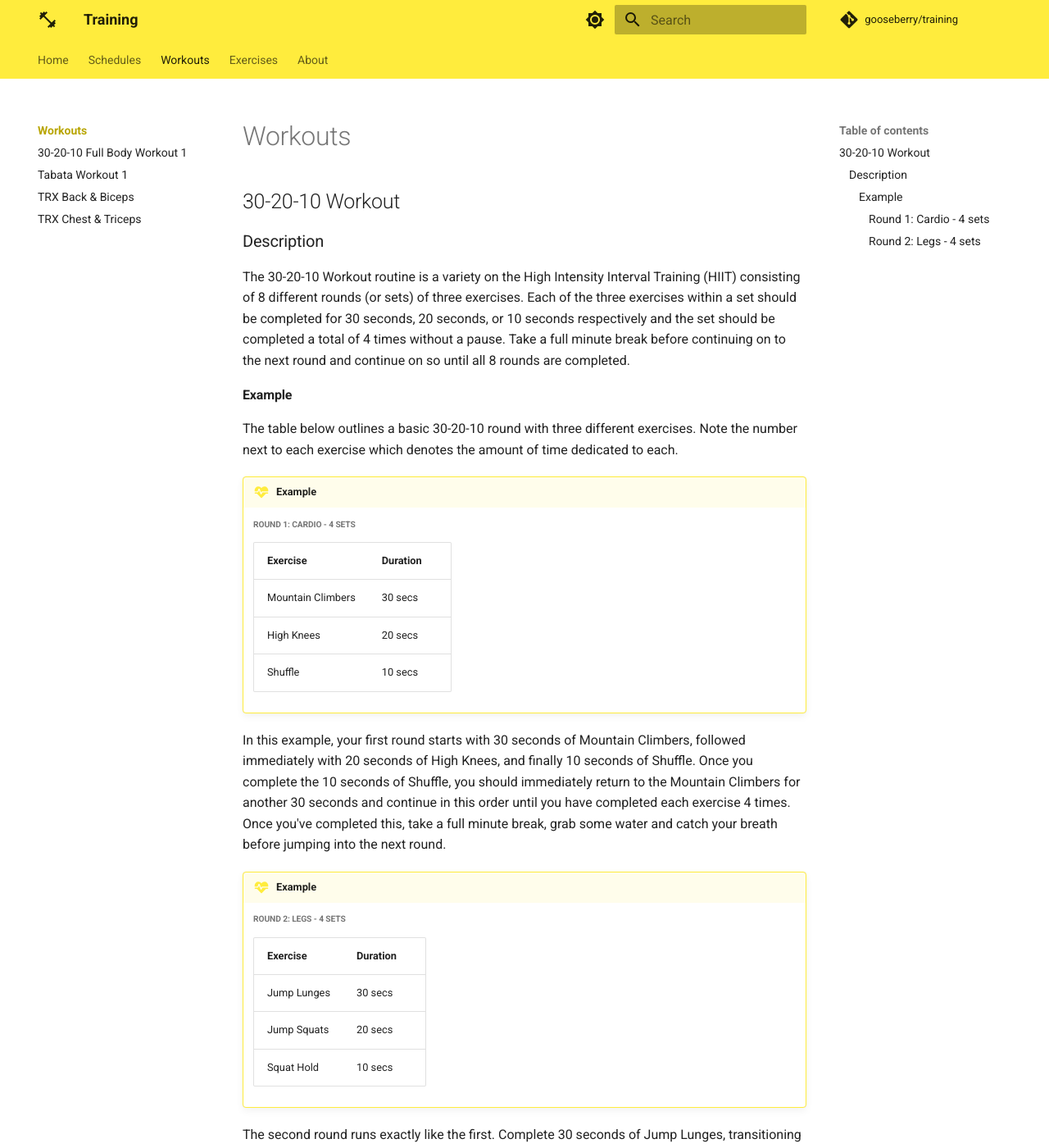
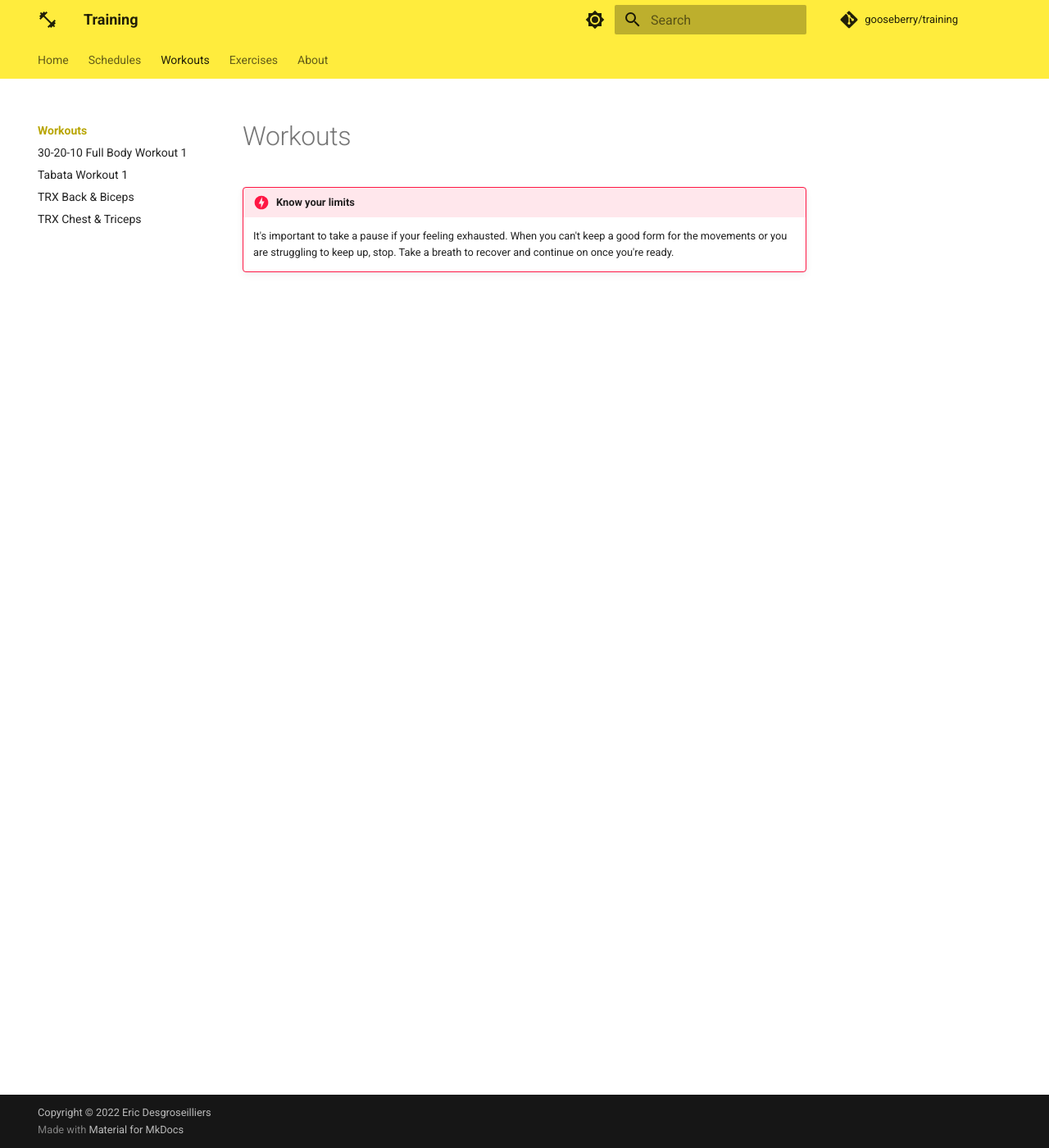
Before and after one commit to gooseberry/training, an MkDocs documentation site: the page built from docs/workouts/index.md, in a window 1280 px wide and 1400 px high. Shown: the whole window at 82% size. Built offline with MkDocs 1.6.1 and Material for MkDocs 9.7.7, drawn with Linux system fonts in a browser that asks for light colours; comment, search, counter and statistics services are not loaded; some of the changed text lies outside the part shown.

Commit message:
workout snippets

```diff
--- a/docs/workouts/index.md
+++ b/docs/workouts/index.md
@@ -1,39 +1,7 @@
 # Workouts
 
 
-## 30-20-10 Workout
 
-### Description
-
-The 30-20-10 Workout routine is a variety on the High Intensity Interval Training (HIIT) consisting of 8 different rounds (or sets) of three exercises.  Each of the three exercises within a set should be completed for 30 seconds, 20 seconds, or 10 seconds respectively and the set should be completed a total of 4 times without a pause.  Take a full minute break before continuing on to the next round and continue on so until all 8 rounds are completed.
-
-#### Example
-
-The table below outlines a basic 30-20-10 round with three different exercises.  Note the number next to each exercise which denotes the amount of time dedicated to each.
-
-!!! cardio "Example"
-
-    ##### Round 1: Cardio - 4 sets
-
-    | Exercise | Duration |
-    |---       |---       |
-    | Mountain Climbers |  30 secs |
-    | High Knees        |  20 secs |
-    | Shuffle           |  10 secs |
-
-In this example, your first round starts with 30 seconds of Mountain Climbers, followed immediately with 20 seconds of High Knees, and finally 10 seconds of Shuffle.  Once you complete the 10 seconds of Shuffle, you should immediately return to the Mountain Climbers for another 30 seconds and continue in this order until you have completed each exercise 4 times.  Once you've completed this, take a full minute break, grab some water and catch your breath before jumping into the next round.
-
-!!! cardio "Example"
-
-    ##### Round 2: Legs - 4 sets
-
-    | Exercise | Duration |
-    |---       |---       |
-    | Jump Lunges |  30 secs |
-    | Jump Squats        |  20 secs |
-    | Squat Hold           |  10 secs |
-
-The second round runs exactly like the first.  Complete 30 seconds of Jump Lunges, transitioning to 20 seconds of Jump Squats before coming down into a low squat position for 10 seconds.  This one is hard one and your legs will be burning at the end of the 4 minute round.
 
 !!! danger "Know your limits"
 
```
Also changed, not shown: docs/assets/snippets/30-20-10.md (added, +1 -0 lines), docs/assets/snippets/tabata.md (added, +1 -0 lines), docs/workouts/30-20-10-full-body-1.md (+2 -0 lines), docs/workouts/tabata-1.md (+2 -0 lines).
